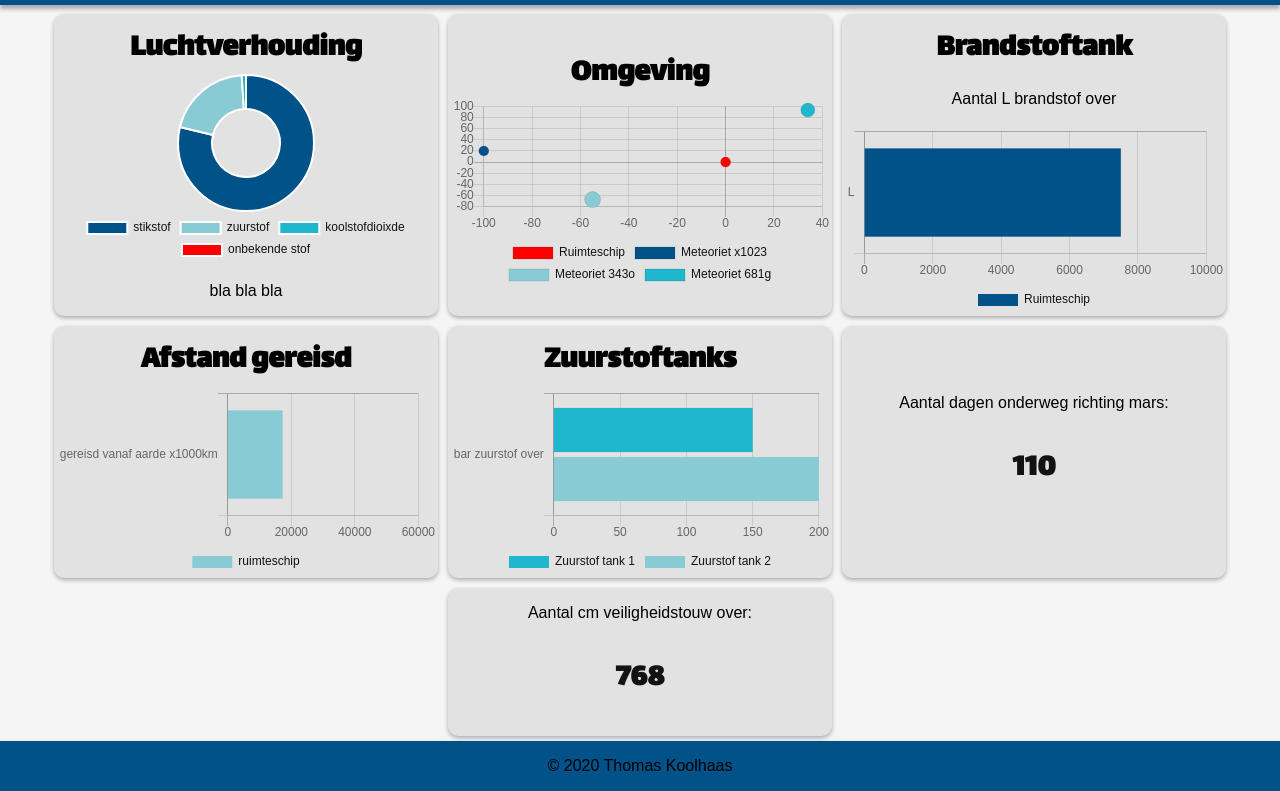
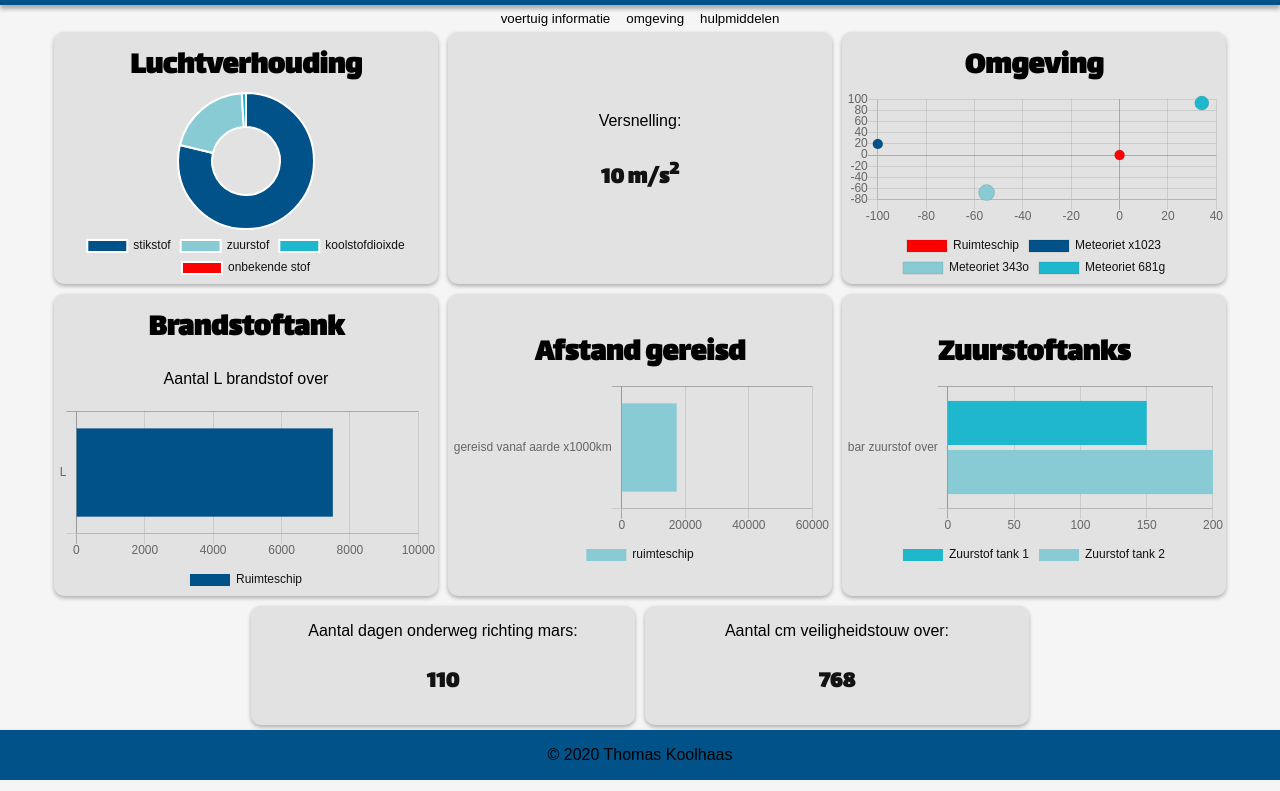
Before and after one commit to thumis/ThumisWebsite, a plain HTML site: page index.html in a window 1280 px wide. Shown: the part 45-836 px from the top of the page. Drawn offline with nearby package versions, Linux system fonts and the light colour scheme; a web font is replaced by a local one.

Commit message:
buttons toegevoegd om dingen te verbergen in het menu

```diff
--- a/index.html
+++ b/index.html
@@ -19,12 +19,25 @@
         </button>
     </nav>
     <header>
+        <button class="keuzes" id="VoertuigButton" onclick="voertuig()">
+            voertuig informatie
+        </button>
+        <button class="keuzes" id="OmgevingButton" onclick="omgeving()">
+            omgeving
+        </button>
+        <button class="keuzes" id="HulpmiddelenButton" onclick="hulpmiddelen()">
+            hulpmiddelen
+        </button>
     </header>
     <main id="dashboard">
         <section class="voertuig" id="LuchtChartSection">
             <h2>Luchtverhouding</h2>
             <canvas id="LuchtChart"></canvas>
-            <p>bla bla bla</p>
+        </section>
+        <section class="voertuig" id="VersnellingChartSection">
+            <h2></h2>
+            <p>Versnelling:</p>
+            <p id="Versnelling" class="counter">10</p>
         </section>
         <section class="omgeving" id="AtmosfeerChartSection">
             <h2>Omgeving</h2>
--- a/main_style.css
+++ b/main_style.css
@@ -92,8 +92,8 @@ button {
     cursor:pointer;
     outline:none;
 }
-p#Snelheid, p#Veiligheidstouw{
-    font-size:2em;
+.counter{
+    font-size:1.5em;
     font-weight: 900;
     color:#121212;/*colordark1*/
     font-family: 'Lalezar', cursive;
--- a/myJS.js
+++ b/myJS.js
@@ -602,13 +602,115 @@ function counter2() {
     }
     function task2(i,x) {
         setTimeout(function() {
-            console.log(
+            /*console.log(
                 'i:'+i+'\n'+
                 'x:'+x+'\n'+
                 'number:'+number2+'\n'+
-                'timeout:'+ 1 * i * x);
+                'timeout:'+ 1 * i * x);*/
             document.getElementById('Veiligheidstouw').innerHTML = i;
 
         },0.08* i * x);//curve speed
     }
 }
+
+window.onload = counter3();
+function counter3() {
+    i = 0;
+    var x = 0;
+    var number2 = document.getElementById('Versnelling').innerHTML;
+    while (i < number2) {
+        x+= 14;//start speed
+        i++;
+        //zodat er bij 1 wordt begonnen en eindigt bij het getal wat in number staat
+        task3(i,x);
+    }
+    function task3(i,x) {
+        setTimeout(function() {
+            /*console.log(
+                'i:'+i+'\n'+
+                'x:'+x+'\n'+
+                'number:'+number2+'\n'+
+                'timeout:'+ 1 * i * x);*/
+            document.getElementById('Versnelling').innerHTML = i + " m/s<sup>2</sup>";
+
+        },0.08* i * x);//curve speed
+    }
+}
+
+var voertuigcheck = 0;
+function voertuig() {
+    const voertuig = document.getElementsByClassName('voertuig');
+    if (voertuigcheck == 0) { //dark modes aan
+        //console.log(voertuig);
+        for (let i = 0; i < voertuig.length; i++) {
+            voertuig[i].style.display = 'none';
+        }
+        voertuigcheck = 1;
+        document.getElementById("VoertuigButton").style.backgroundColor = color1;
+    }
+    else{
+        //console.log(voertuig);
+        for (let i = 0; i < voertuig.length; i++) {
+            voertuig[i].style.display = 'unset';
+        }
+        voertuigcheck = 0;
+        if (modes == 0){
+            document.getElementById("VoertuigButton").style.backgroundColor = colorlight1;
+        }
+        else {
+            document.getElementById("VoertuigButton").style.backgroundColor = colordark1;
+        }
+    }
+}
+
+var omgevingcheck = 0;
+function omgeving() {
+    const omgeving = document.getElementsByClassName('omgeving');
+    if (omgevingcheck == 0) { //dark modes aan
+        //console.log(voertuig);
+        for (let i = 0; i < omgeving.length; i++) {
+            omgeving[i].style.display = 'none';
+        }
+        omgevingcheck = 1;
+        document.getElementById("OmgevingButton").style.backgroundColor = color1;
+    }
+    else{
+        //console.log(voertuig);
+        for (let i = 0; i < omgeving.length; i++) {
+            omgeving[i].style.display = 'unset';
+        }
+        omgevingcheck = 0;
+        if (modes == 0){
+            document.getElementById("OmgevingButton").style.backgroundColor = colorlight1;
+        }
+        else {
+            document.getElementById("OmgevingButton").style.backgroundColor = colordark1;
+        }
+    }
+}
+
+var hulpmiddelencheck = 0;
+function hulpmiddelen() {
+    const hulpmiddelen = document.getElementsByClassName('hulpmiddelen');
+    if (hulpmiddelencheck == 0) { //dark modes aan
+        //console.log(voertuig);
+        for (let i = 0; i < hulpmiddelen.length; i++) {
+            hulpmiddelen[i].style.display = 'none';
+        }
+        hulpmiddelencheck = 1;
+        document.getElementById("HulpmiddelenButton").style.backgroundColor = color1;
+    }
+    else{
+        //console.log(voertuig);
+        for (let i = 0; i < hulpmiddelen.length; i++) {
+            hulpmiddelen[i].style.display = 'unset';
+        }
+        hulpmiddelencheck = 0;
+        if (modes == 0){
+            document.getElementById("hulpmiddelenButton").style.backgroundColor = colorlight1;
+        }
+        else {
+            document.getElementById("hulpmiddelenButton").style.backgroundColor = colordark1;
+        }
+    }
+}
```
